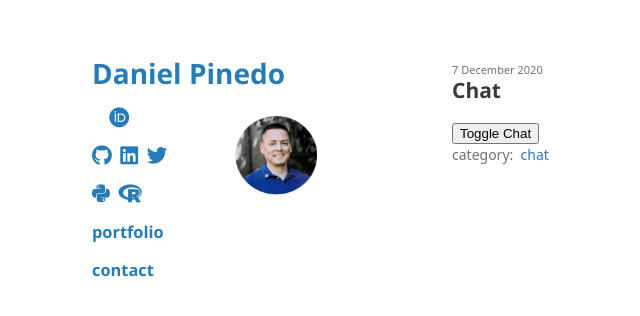
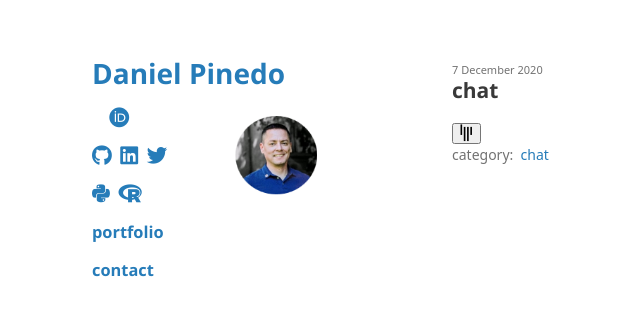
Before and after one commit to odenipinedo/odenipinedo.github.io, a Jekyll site: the page built from _posts/2020-12-07-chat.html, in a window 1280 px wide. Shown: the top 316 px of the page, without its empty margins (118-758 px from the left). Built offline with Jekyll 4.4.1, drawn with Linux system fonts in a browser that asks for light colours; nearby versions of some CDN libraries; some web fonts are replaced; a style sheet for code colours, icons or effects is not loaded; the repository's description, which GitHub fills in, is left out.

Commit message:
Update 2020-12-07-chat.html

```diff
--- a/_posts/2020-12-07-chat.html
+++ b/_posts/2020-12-07-chat.html
@@ -12,7 +12,7 @@
   exclude: 'no'
 ---
 
-<button class="js-gitter-toggle-chat-button">Toggle Chat</button>
+<button class="js-gitter-toggle-chat-button"><i class="fab fa-gitter fa-lg"></i></button>
 
 <script>
   ((window.gitter = {}).chat = {}).options = {
```
Also changed, not shown: other parts of _posts/2020-12-07-chat.html (+1 -1 lines).
